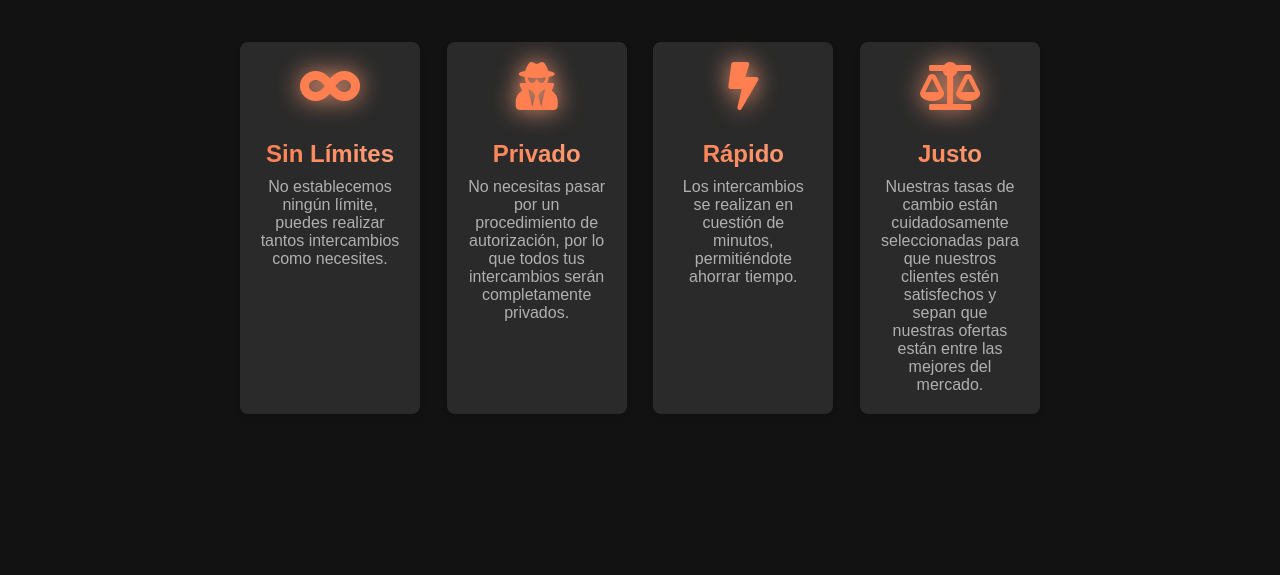
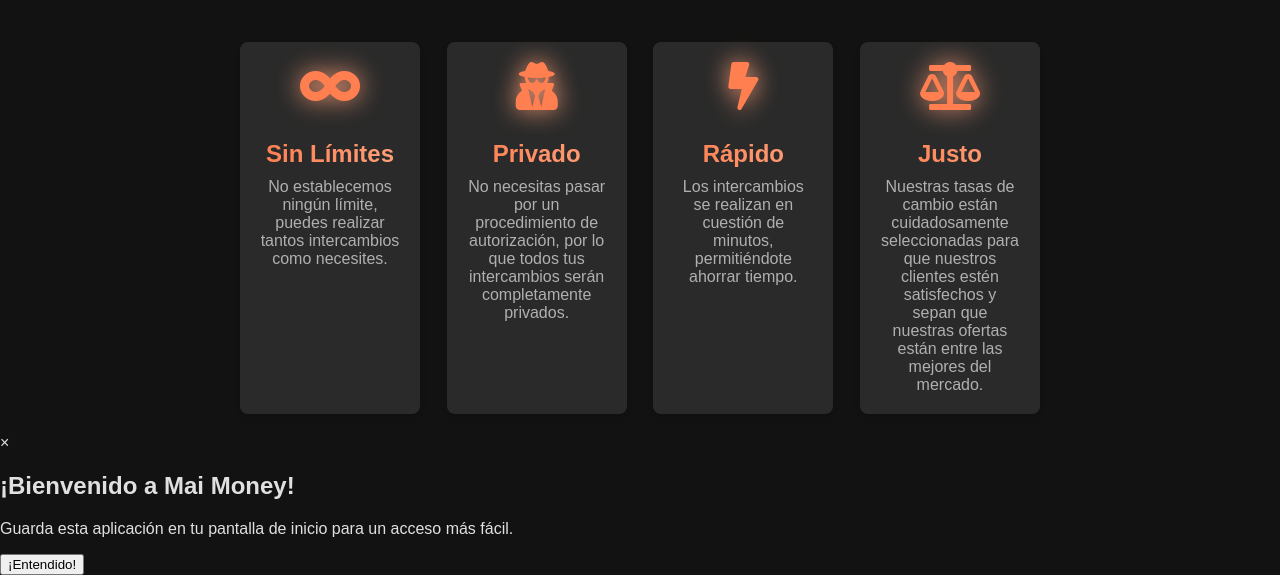
Before and after one commit to ItsTimmySV/Sivar-Exchange, a plain HTML site: page index.html in a window 1280 px wide. Shown: the part 626-1201 px from the top of the page. Before the commit the page ends 1060 px from the top, so only its background shows below. Drawn offline with Linux system fonts and the light colour scheme; a script that the page names is missing.

Commit message:
index.html

```diff
--- a/index.html
+++ b/index.html
@@ -52,6 +52,18 @@
             </div>
         </div>
     </main>
+
+    <div id="welcomeModal" class="modal1">
+        <div class="modal-content1">
+          <span class="close1">&times;</span>
+          <h2>¡Bienvenido a Mai Money!</h2>
+          <p>Guarda esta aplicación en tu pantalla de inicio para un acceso más fácil.</p>
+          <div id="tutorial-steps">
+            <!-- El contenido se agregará dinámicamente según el dispositivo -->
+          </div>
+          <button id="gotItBtn">¡Entendido!</button>
+        </div>
+      </div>
     <script defer type="text/javascript" src="https://changenow.io/embeds/exchange-widget/v2/stepper-connector.js"></script>
 
     <script>
@@ -66,5 +78,7 @@
         }
       </script>
 
+<script src="javascripts.js"></script>
+
 </body>
 </html>
```
